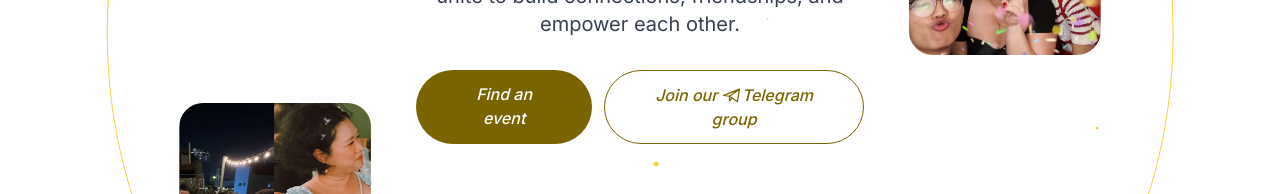
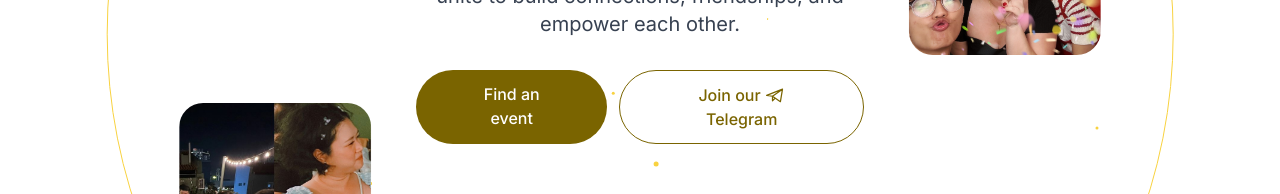
Before and after one commit to manapixels/innercircle, a Next.js app: page / in a window 1280 px wide. Shown: the part 366-560 px from the top of the page. Built offline with nearby package versions, Linux system fonts and the light colour scheme; no server answers.

Commit message:
Adjust landing button font sizes

```diff
--- a/src/app/page.tsx
+++ b/src/app/page.tsx
@@ -25,13 +25,13 @@ export default async function HomePage() {
           <div className="flex flex-col md:flex-row gap-3 justify-center">
             <Link
               href="/events"
-              className="px-12 py-3 text-lg md:text-base font-medium text-center text-white bg-base-700 rounded-full hover:bg-base-800 focus:ring-4 focus:outline-none focus:ring-base-300 dark:bg-base-600 dark:hover:bg-base-700 dark:focus:ring-base-800 italic"
+              className="px-12 py-3 text-base font-medium text-center text-white bg-base-700 rounded-full hover:bg-base-800 focus:ring-4 focus:outline-none focus:ring-base-300 dark:bg-base-600 dark:hover:bg-base-700 dark:focus:ring-base-800"
             >
               Find an event
             </Link>
             <Link
               href="/"
-              className="px-12 py-3 text-lg md:text-base font-medium text-center text-base-700 bg-white border border-base-700 rounded-full hover:border-base-600 hover:text-base-600 focus:ring-4 focus:outline-none focus:ring-base-300 dark:text-base-600 dark:border-base-600 dark:hover:bg-base-600 dark:hover:text-white dark:focus:ring-base-800 italic"
+              className="px-12 py-3 text-base font-medium text-center text-base-700 bg-white border border-base-700 rounded-full hover:border-base-600 hover:text-base-600 focus:ring-4 focus:outline-none focus:ring-base-300 dark:text-base-600 dark:border-base-600 dark:hover:bg-base-600 dark:hover:text-white dark:focus:ring-base-800"
             >
               Join our{' '}
               <svg
@@ -52,7 +52,7 @@ export default async function HomePage() {
                   strokeLinejoin="round"
                 ></path>
               </svg>
-              Telegram group
+              Telegram
             </Link>
           </div>
         </div>
```
